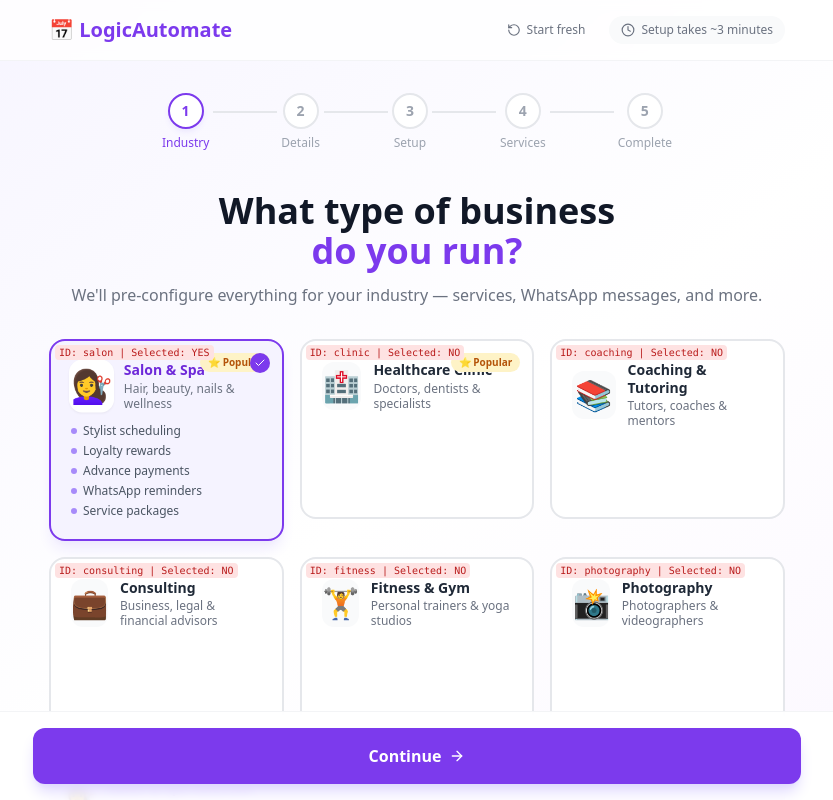
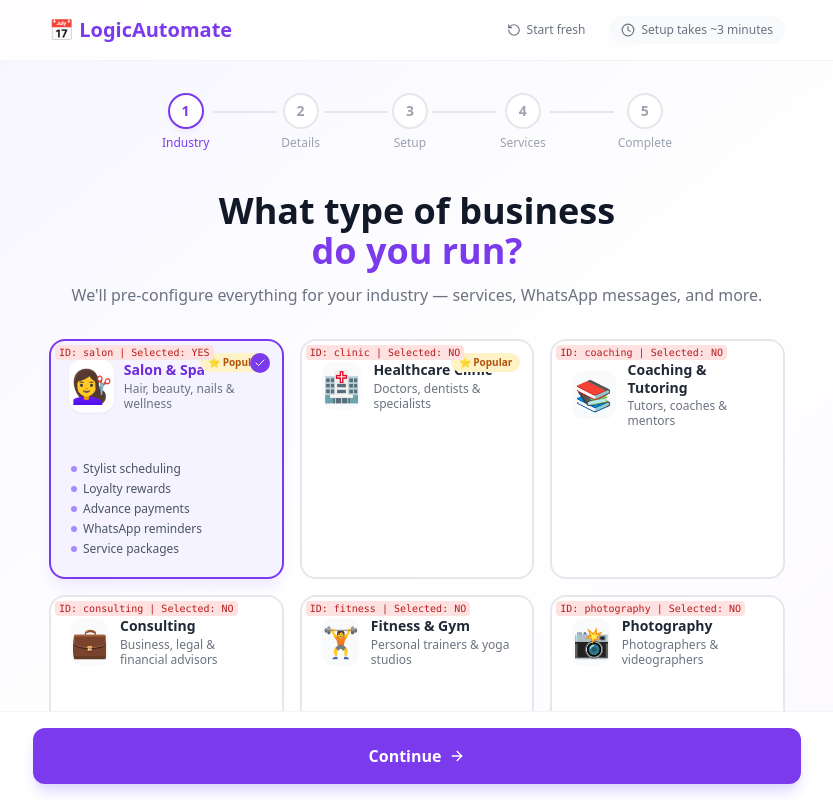
Before and after one commit to faziljas/logicautomate_frontend, a Next.js app: page /onboarding/industry-selection in a window 1280 px wide. Both pictures are taken after a click on the button 389 px from the left and 429 px from the top of the page. Shown: the top 800 px of the page, without its empty margins (223-1056 px from the left). Built offline with nearby package versions, Linux system fonts and the light colour scheme.

Commit message:
fix: use fixed card height to completely prevent layout shift when selecting industries
Co-authored-by: Cursor <cursoragent@cursor.com>

```diff
--- a/components/onboarding/IndustryCard.tsx
+++ b/components/onboarding/IndustryCard.tsx
@@ -58,8 +58,8 @@ export const IndustryCard = memo(function IndustryCard({ industry, selected, onS
         "group relative w-full text-left rounded-2xl border-2 p-5 transition-all duration-200 focus:outline-none focus-visible:ring-2 focus-visible:ring-violet-500",
         // Use box-border to ensure border doesn't add to dimensions
         "box-border",
-        // Ensure consistent minimum height to prevent layout shift
-        "min-h-[180px] flex flex-col",
+        // Fixed height for all cards to prevent ANY layout shift
+        "h-[240px] flex flex-col",
         selected
           ? "border-violet-600 bg-violet-50 shadow-lg shadow-violet-100"
           : "border-gray-200 bg-white hover:border-violet-300 hover:shadow-md hover:shadow-violet-50"
@@ -114,13 +114,14 @@ export const IndustryCard = memo(function IndustryCard({ industry, selected, onS
       </div>
 
       {/* Features list — shown on hover or when selected */}
-      {/* Use flex-1 to fill remaining space and prevent layout shift */}
+      {/* Reserve fixed height space to prevent layout shift - always takes same space */}
+      <div className="flex-1 flex flex-col justify-end min-h-[100px]">
         <ul
           className={cn(
-          "space-y-1 overflow-hidden transition-all duration-200 flex-1 mt-auto",
+            "space-y-1 overflow-hidden transition-all duration-200",
             selected
-            ? "max-h-40 opacity-100"
-            : "max-h-0 opacity-0 group-hover:max-h-40 group-hover:opacity-100"
+              ? "max-h-[140px] opacity-100"
+              : "max-h-0 opacity-0 group-hover:max-h-[140px] group-hover:opacity-100"
           )}
         >
           {industry.features.map((f) => (
@@ -130,6 +131,7 @@ export const IndustryCard = memo(function IndustryCard({ industry, selected, onS
             </li>
           ))}
         </ul>
+      </div>
     </button>
   );
 });
```
Lines whose indentation alone changed are shown as unchanged.
